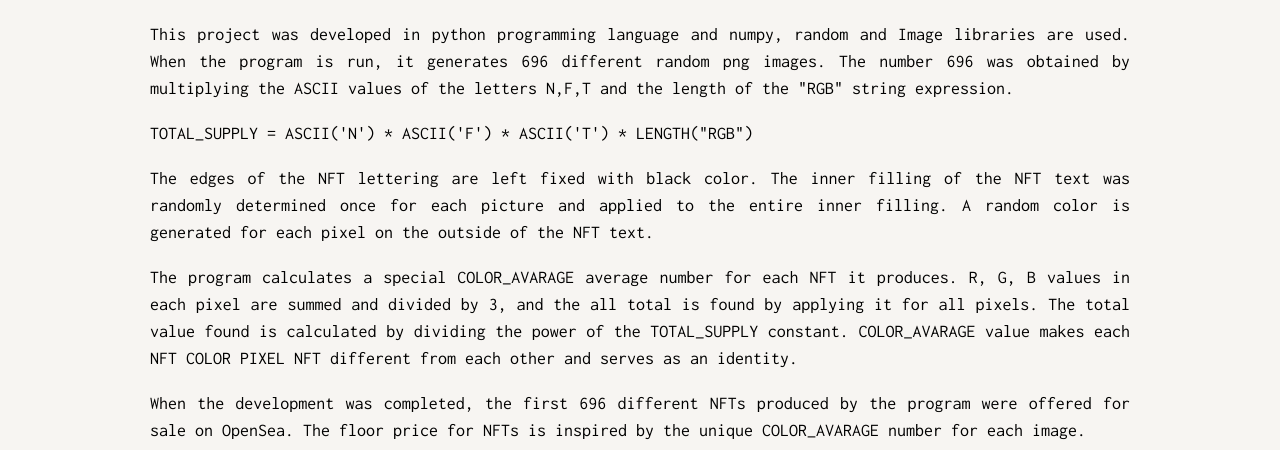
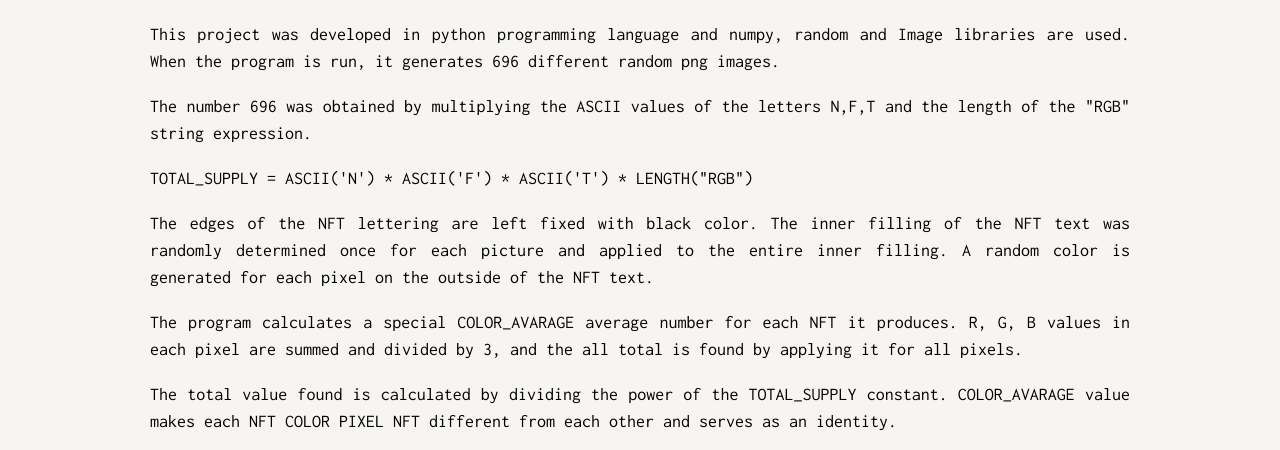
Before and after one commit to nftcolorpixel/nftcolorpixel.github.io, a plain HTML site: page index.html in a window 1280 px wide. Shown: the part 473-923 px from the top of the page. Drawn offline with Linux system fonts and the light colour scheme.

Commit message:
Update index.html
Website of NFT Color Pixel

```diff
--- a/index.html
+++ b/index.html
@@ -21,9 +21,7 @@ body, html {
 }
 </style>
 <body>
-
 <header class="bgimg ncp-display-container"></header>
-
 <div class="ncp-sand ncp-grayscale ncp-large">
   <div class="ncp-container" id="about">
     <div class="ncp-content" style="max-width:%100">
@@ -31,6 +29,8 @@ body, html {
       <p align="justify">
           This project was developed in python programming language and numpy, random and Image libraries are used.
           When the program is run, it generates 696 different random png images.
+      </p>
+      <p align="justify">
           The number 696 was obtained by multiplying the ASCII values of the letters N,F,T and the length of the "RGB" string expression.
       </p>
       <p>
@@ -44,6 +44,8 @@ body, html {
       <p align="justify">
           The program calculates a special COLOR_AVARAGE average number for each NFT it produces.
           R, G, B values in each pixel are summed and divided by 3, and the all total is found by applying it for all pixels.
+      </p>
+      <p align="justify">
           The total value found is calculated by dividing the power of the TOTAL_SUPPLY constant.
           COLOR_AVARAGE value makes each NFT COLOR PIXEL NFT different from each other and serves as an identity.
       </p>
@@ -63,6 +65,5 @@ body, html {
   <p>Powered by NFT Color Pixel</p>
 </footer>
 
-
 </body>
 </html>
```
